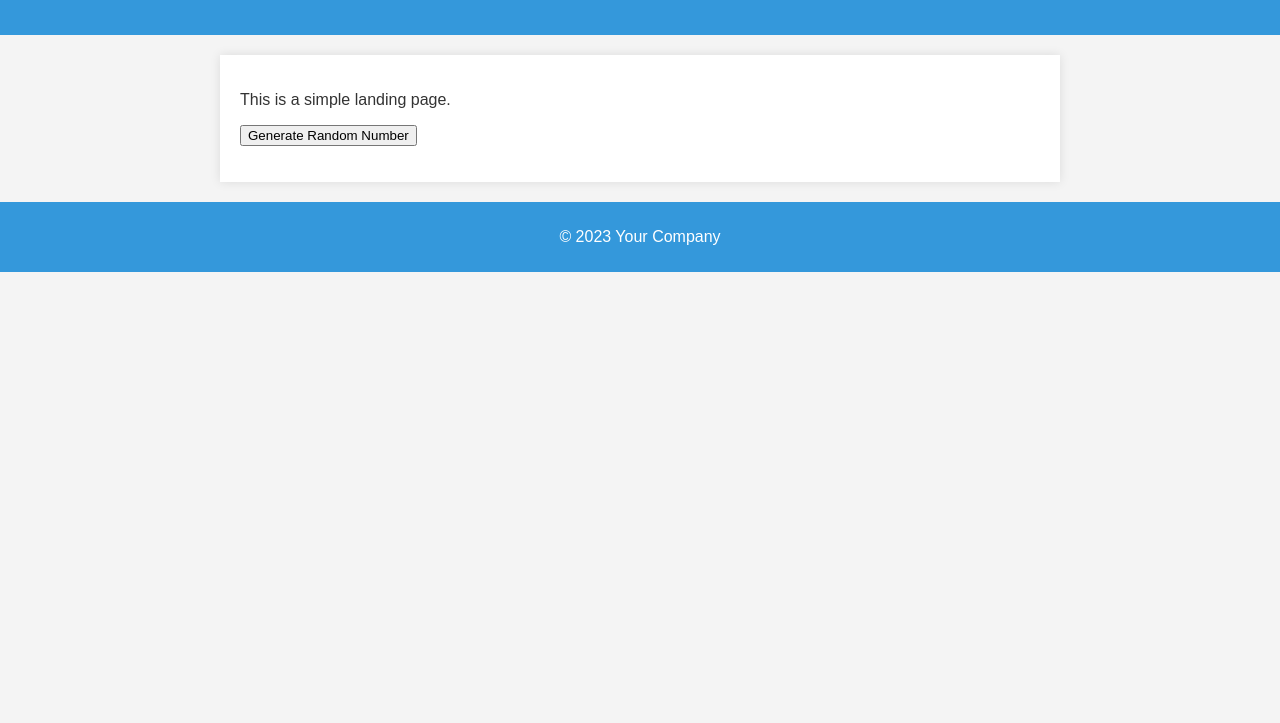
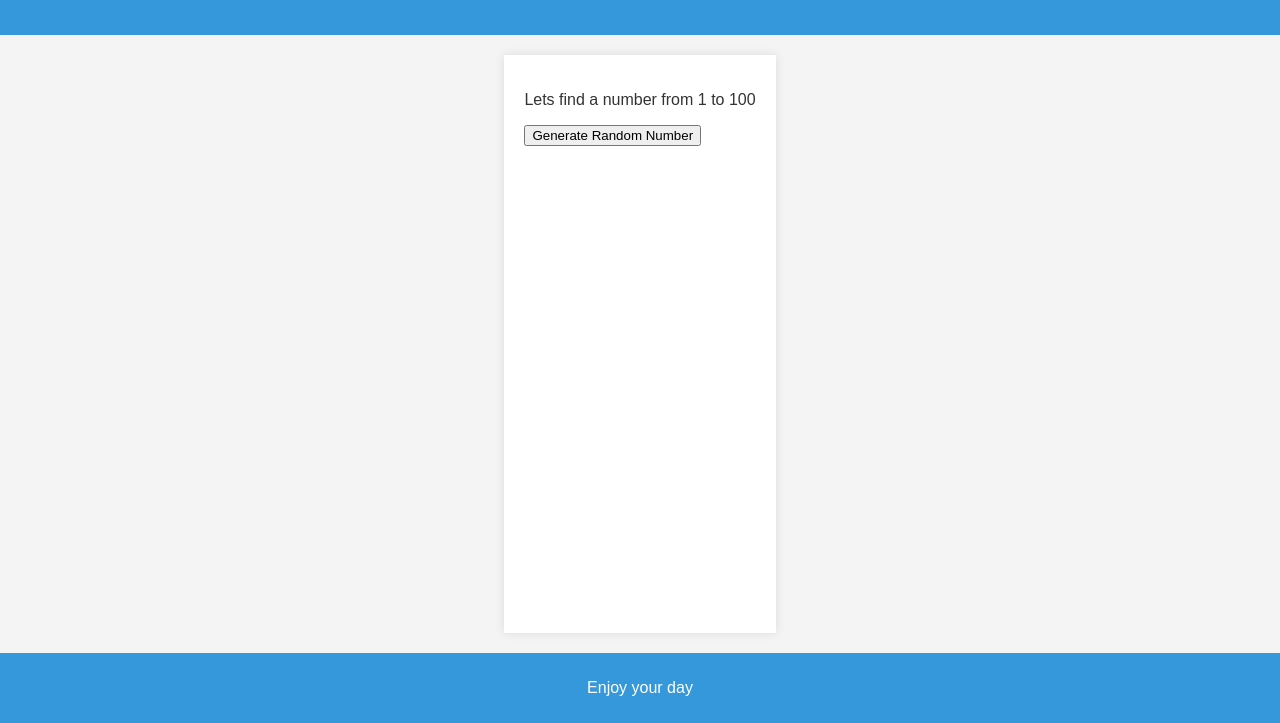
Before and after one commit to Manish-N-G/js-static-helloworld, a plain HTML site: page index.html in a window 1280 px wide. Shown: the part 77-800 px from the top of the page. Drawn offline with Linux system fonts and the light colour scheme.

Commit message:
display changes

```diff
--- a/index.html
+++ b/index.html
@@ -12,13 +12,13 @@
         </header>
 
         <main>
-            <p>This is a simple landing page.</p>
+            <p>Lets find a number from 1 to 100</p>
             <button id="randomNumberButton">Generate Random Number</button>
             <p id="randomNumberDisplay"></p>
         </main>
 
         <footer>
-            <p>© 2023 Your Company</p>
+            <p>Enjoy your day</p>
         </footer>
 
         <script src="script.js"></script>
--- a/styles.css
+++ b/styles.css
@@ -4,6 +4,9 @@ body {
     padding: 0;
     background-color: #f4f4f4;
     color: #333;
+    display: flex;
+    flex-direction: column;
+    min-height: 100vh; /* Ensure the body takes at least the full viewport height */
 }
 
 header {
@@ -14,6 +17,7 @@ header {
 }
 
 main {
+    flex: 1; /* Fill remaining space in the flex container */
     max-width: 800px;
     margin: 20px auto;
     padding: 20px;
@@ -26,4 +30,5 @@ footer {
     padding: 10px;
     background-color: #3498db;
     color: #fff;
+    margin-top: auto; /* Push the footer to the bottom of the flex container */
 }
```
